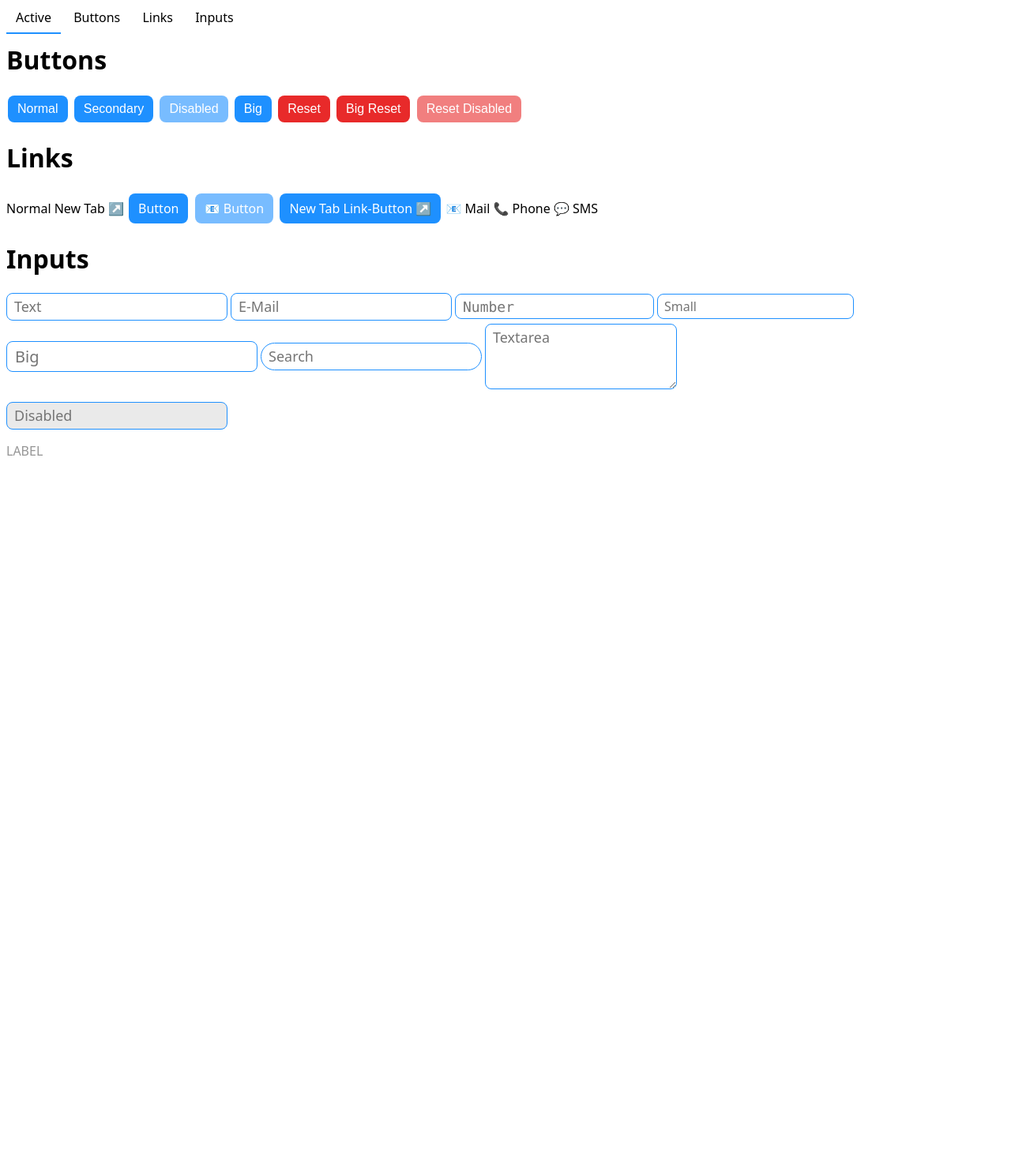
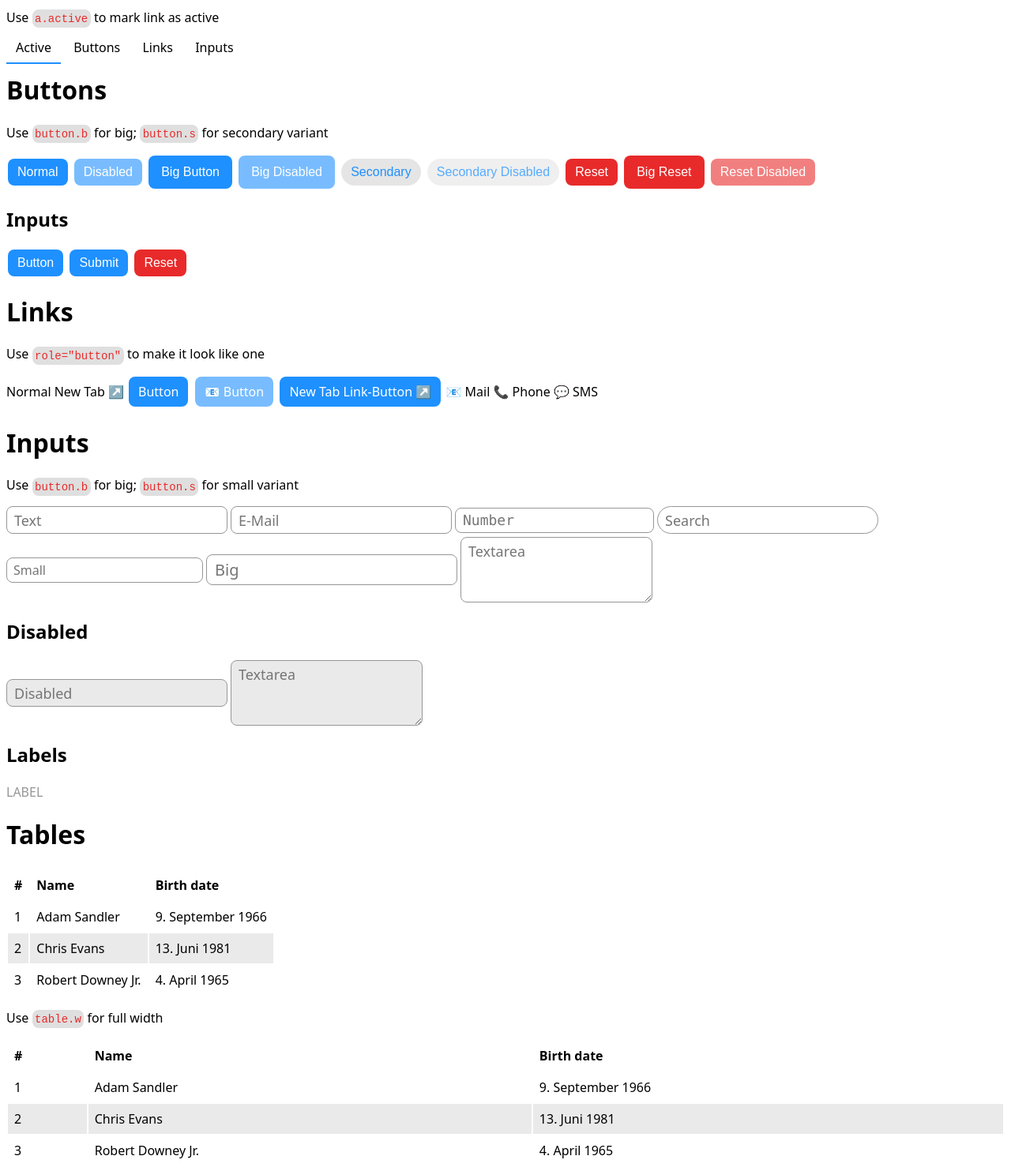
Before and after one commit to felix-schindler/easy-style, a plain HTML site: page index.html in a window 1280 px wide. Shown: the part 75-1558 px from the top of the page at 79% size. Before the commit the page ends 800 px from the top, so only its background shows below. Drawn offline with Linux system fonts and the light colour scheme.

Commit message:
Improve basically everything

```diff
--- a/css/buttons.css
+++ b/css/buttons.css
@@ -18,19 +18,6 @@
 	background-color: var(--accent);
 	border-radius: var(--radius);
 	transition: var(--trans);
-}
-
-/* FIXME: Big */
-:where(
-	button,
-	a[role="button"],
-	input[type="button"],
-	input[type="submit"],
-	input[type="reset"],
-	input[type="file"]
-).b,
-:where(input[type="file"])::file-selector-button.b {
-	padding: .75em 1em;
 }
 
 /* Hover */
@@ -54,3 +41,70 @@
 ):where(:active) {
 	background-color: rgba(var(--accent-rgb), 0.8);
 }
+
+
+
+/* Big */
+:where(
+	button,
+	a[role="button"],
+	input[type="button"],
+	input[type="submit"],
+	input[type="reset"],
+	input[type="file"]
+).b {
+	padding: .75em 1em;
+}
+
+
+/* Reset */
+:where([type="reset"]) {
+	background-color: var(--red);
+}
+
+:where([type="reset"]):where(:hover) {
+	background-color: rgba(var(--red-rgb), 0.9);
+}
+
+:where([type="reset"]):where(:active) {
+	background-color: rgba(var(--red-rgb), 0.8);
+}
+
+
+/* Secondary */
+:where(
+	button,
+	a[role="button"],
+	input[type="button"],
+	input[type="submit"],
+	input[type="reset"],
+	input[type="file"]
+).s {
+	color: var(--accent);
+	background-color: rgba(var(--gray-rgb), .25);
+	border-radius: 500px;
+}
+
+/* Hover */
+:where(
+	button,
+	a[role="button"],
+	input[type="button"],
+	input[type="submit"],
+	input[type="reset"],
+	input[type="file"]
+).s:where(:not(:active):hover) {
+	background-color: rgba(var(--gray-rgb), .2);
+}
+
+/* Pressing */
+:where(
+	button,
+	a[role="button"],
+	input[type="button"],
+	input[type="submit"],
+	input[type="reset"],
+	input[type="file"]
+).s:where(:active) {
+	background-color: rgba(var(--gray-rgb), .15);
+}
--- a/css/disabled.css
+++ b/css/disabled.css
@@ -1,4 +1,10 @@
-/* Disabled */
+/* Global */
+[disabled], :disabled {
+	cursor: not-allowed;
+}
+
+
+/* Buttons */
 :where(
 	button,
 	a[role="button"],
@@ -6,13 +12,19 @@
 	input[type="submit"],
 	input[type="reset"]
 )[disabled] {
-	cursor: not-allowed;
 	background-color: rgba(var(--accent-rgb), 0.6);
 }
 
-/* Reset */
-:where([type="reset"]) {
-	background-color: var(--red);
+/* Secondary */
+:where(
+	button,
+	a[role="button"],
+	input[type="button"],
+	input[type="submit"],
+	input[type="reset"]
+).s[disabled] {
+	opacity: .75;
+	background-color: rgba(var(--gray-rgb), .2);
 }
 
 /* Reset disabled */
@@ -20,10 +32,8 @@
 	background-color: rgba(var(--red-rgb), 0.6);
 }
 
-:where([type="reset"]):where(:hover) {
-	background-color: rgba(var(--red-rgb), 0.9);
+
+/* Inputs */
+input[disabled], textarea[disabled] {
+	background-color: rgba(var(--gray-rgb), 0.2);
 }
-
-:where([type="reset"]):where(:active) {
-	background-color: rgba(var(--red-rgb), 0.8);
-}
--- a/css/inputs.css
+++ b/css/inputs.css
@@ -1,9 +1,20 @@
-input, textarea {
+/* Inputs */
+input:not(:where([type="button"], [type="submit"], [type="reset"])), textarea {
 	font: var(--sans);
-	border: 1px solid var(--accent);
+	border: 1px solid var(--gray);
 	border-radius: var(--radius);
 	padding: .25em .5em;
 	font-size: 1.125em;
+}
+
+/* Focus */
+input:focus, textarea:focus {
+	border-color: var(--accent);
+}
+
+/* Small */
+input.s, textarea.s {
+	font-size: 1em;
 }
 
 /* Big */
@@ -11,22 +22,13 @@ input.b, textarea.s {
 	font-size: 1.25em;
 }
 
-/* Small */
-input.s, textarea.s {
-	font-size: 1em;
-}
-
+/* Special */
 input[type="number"] {
 	font-family: var(--mono);
 }
 
 input[type="search"] {
-	border-radius: 500em;
-}
-
-input[disabled] {
-	cursor: not-allowed;
-	background-color: rgba(var(--gray-rgb), 0.2);
+	border-radius: 500px;
 }
 
 
--- a/css/links.css
+++ b/css/links.css
@@ -29,6 +29,10 @@ a[role="button"] {
 	color: var(--on-accent);
 }
 
+a[role="button"][disabled] {
+	pointer-events: none;
+}
+
 a[role="button"][disabled]:hover {
 	text-decoration: none;
 }
--- a/css/main.css
+++ b/css/main.css
@@ -3,6 +3,7 @@
 @import url("buttons.css");
 @import url("inputs.css");
 @import url("disabled.css");
+@import url("table.css");
 
 /* Misc */
 html {
@@ -29,6 +30,19 @@ html {
 	--trans: background-color 200ms;
 }
 
-:focus-visible {
-	outline: 3px dotted var(--accent);
+code {
+	color: var(--red);
+	background-color: rgb(var(--gray-rgb), .3);
+	border-radius: var(--radius);
+	font-size: 14px;
+	padding: .25em;
 }
+
+::selection {
+	color: var(--on-accent);
+	background-color: var(--accent);
+}
+
+/* :focus-visible {
+	outline: 2px solid var(--accent);
+} */
--- /dev/null
+++ b/css/table.css
@@ -0,0 +1,23 @@
+table.w {
+	width: 100%;
+}
+
+table th {
+	text-align: start;
+}
+
+table th, table td {
+	padding: .5em;
+}
+
+table thead {
+	border-bottom: 1px solid rgba(var(--gray-rgb), .2);
+}
+
+table tbody > tr:nth-child(2n) {
+	background-color: rgba(var(--gray-rgb), .2);
+}
+
+table tbody > tr:hover {
+	background-color: rgba(var(--gray-rgb), .3);
+}
--- a/index.html
+++ b/index.html
@@ -24,6 +24,7 @@
 <body>
 	<header>
 		<h1>Nav Bar</h1>
+		<p>Use <code>a.active</code> to mark link as active</p>
 		<nav>
 			<a href="#!" class="active">Active</a>
 			<a href="#buttons">Buttons</a>
@@ -33,17 +34,26 @@
 	</header>
 	<div id="buttons">
 		<h1>Buttons</h1>
+		<p>Use <code>button.b</code> for big; <code>button.s</code> for secondary variant</p>
 		<button type="button">Normal</button>
+		<button type="button" disabled>Disabled</button>
+		<button type="button" class="b">Big Button</button>
+		<button type="button" class="b" disabled>Big Disabled</button>
 		<button type="button" class="s">Secondary</button>
-		<button type="button" disabled>Disabled</button>
-		<button type="button" class="b">Big</button>
+		<button type="button" class="s" disabled>Secondary Disabled</button>
 		<button type="reset">Reset</button>
 		<button type="reset" class="b">Big Reset</button>
 		<button type="reset" disabled>Reset Disabled</button>
+
+		<h2>Inputs</h2>
+		<input type="button" value="Button">
+		<input type="submit">
+		<input type="reset">
 	</div>
 
 	<div id="links">
 		<h1>Links</h1>
+		<p>Use <code>role="button"</code> to make it look like one</p>
 		<a href="#!">Normal</a>
 		<a href="#!" target="_blank">New Tab</a>
 		<a href="#!" role="button">Button</a>
@@ -56,21 +66,83 @@
 
 	<div id="inputs">
 		<h1>Inputs</h1>
+		<p>Use <code>button.b</code> for big; <code>button.s</code> for small variant</p>
 		<div>
 			<input type="text" placeholder="Text">
 			<input type="email" placeholder="E-Mail">
 			<input type="number" placeholder="Number" step=".1">
+			<input type="search" placeholder="Search">
 			<input class="s" type="text" placeholder="Small">
 			<input class="b" type="text" placeholder="Big">
-			<input type="search" placeholder="Search">
 			<textarea rows="3" placeholder="Textarea"></textarea>
 		</div>
+		<h2>Disabled</h2>
 		<div>
 			<input type="text" placeholder="Disabled" disabled>
+			<textarea rows="3" placeholder="Textarea" disabled></textarea>
 		</div>
+		<h2>Labels</h2>
 		<div>
 			<label>Label</label>
 		</div>
 	</div>
+
+	<div id="tables">
+		<h1>Tables</h1>
+		<table>
+			<thead>
+				<tr>
+					<th>#</th>
+					<th>Name</th>
+					<th>Birth date</th>
+				</tr>
+			</thead>
+			<tbody>
+				<tr>
+					<td>1</td>
+					<td>Adam Sandler</td>
+					<td>9. September 1966</td>
+				</tr>
+				<tr>
+					<td>2</td>
+					<td>Chris Evans</td>
+					<td>13. Juni 1981</td>
+				</tr>
+				<tr>
+					<td>3</td>
+					<td>Robert Downey Jr.</td>
+					<td>4. April 1965</td>
+				</tr>
+			</tbody>
+		</table>
+
+		<p>Use <code>table.w</code> for full width</p>
+		<table class="w">
+			<thead>
+				<tr>
+					<th>#</th>
+					<th>Name</th>
+					<th>Birth date</th>
+				</tr>
+			</thead>
+			<tbody>
+				<tr>
+					<td>1</td>
+					<td>Adam Sandler</td>
+					<td>9. September 1966</td>
+				</tr>
+				<tr>
+					<td>2</td>
+					<td>Chris Evans</td>
+					<td>13. Juni 1981</td>
+				</tr>
+				<tr>
+					<td>3</td>
+					<td>Robert Downey Jr.</td>
+					<td>4. April 1965</td>
+				</tr>
+			</tbody>
+		</table>
+	</div>
 </body>
 </html>
```
